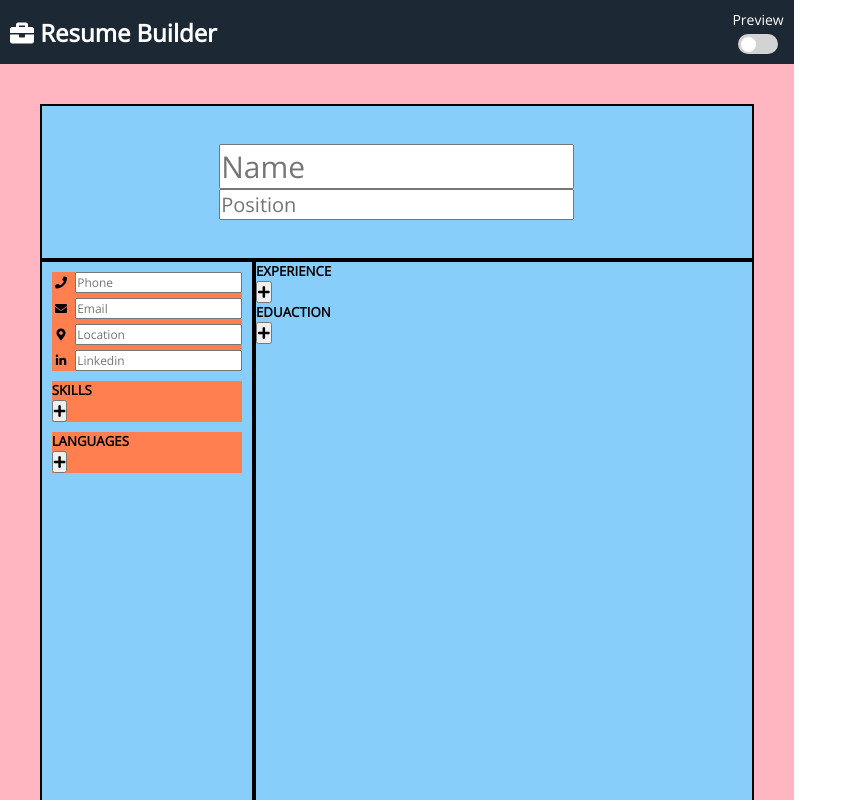
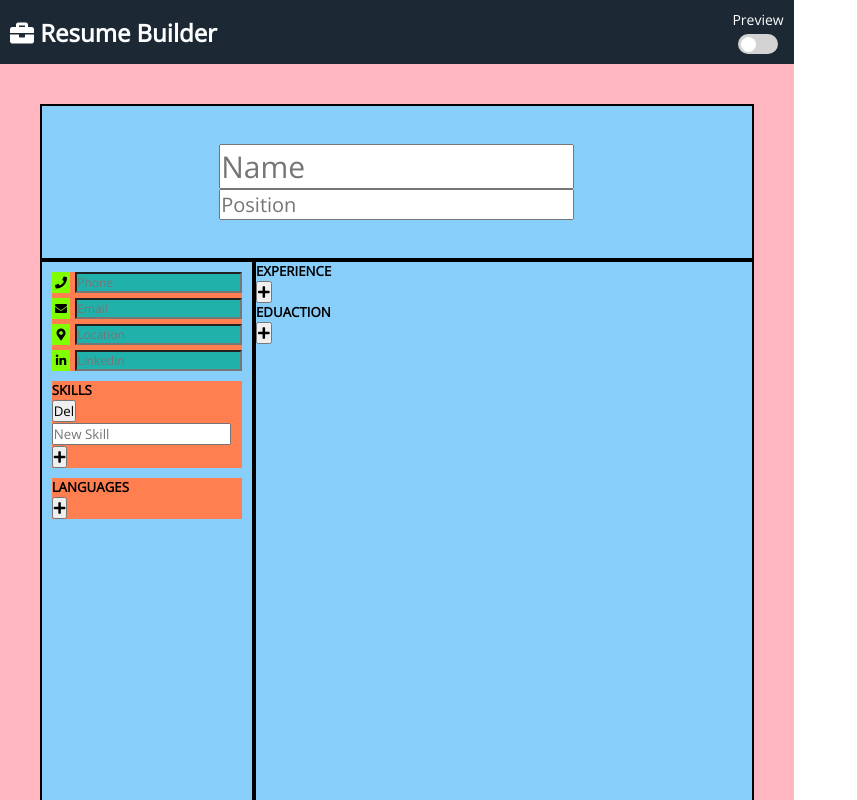
Before and after one commit to fernanda-veiga/cv-project, a React (Create React App) app: page / in a window 1280 px wide. Both pictures are taken after a click on the button 59 px from the left and 411 px from the top of the page. Shown: the top 800 px of the page, without its empty margins (0-857 px from the left). Built offline with nearby package versions, Linux system fonts and the light colour scheme.

Commit message:
Added a function to add a new skill and to delete a skill from the allSkills array.

```diff
--- a/src/App.js
+++ b/src/App.js
@@ -22,7 +22,10 @@ class App extends Component {
         location: "",
         linkedin: "",
       },
-      Skills: [],
+      Skills: {
+        allSkills: [],
+        newSkill: "",
+      },
       Languages: [],
       Experience: [],
       Education: [],
@@ -41,6 +44,26 @@ class App extends Component {
     this.setState({ InfoSection: changedProperty });
   };
 
+  handleSkillChange = (event) => {
+    let changedProperty = this.state.Skills;
+    changedProperty.newSkill = event.target.value;
+    this.setState({ Skills: changedProperty });
+  };
+
+  addSkill = () => {
+    const changedProperty = this.state.Skills;
+    changedProperty.allSkills.push(changedProperty.newSkill);
+    changedProperty.newSkill = "";
+    this.setState({ Skills: changedProperty });
+  };
+
+  deleteSkill = (event) => {
+    const changedProperty = this.state.Skills;
+    const index = event.target.id.replace(/^\D+/g, "");
+    changedProperty.allSkills.splice(index, 1);
+    this.setState({ Skills: changedProperty });
+  };
+
   togglePreviewMode = () => {
     console.log(this.state.isPreviewMode);
     this.setState({ isPreviewMode: !this.state.isPreviewMode });
@@ -54,6 +77,9 @@ class App extends Component {
           state={this.state}
           handleProfileChange={this.handleProfileChange}
           handleInfoChange={this.handleInfoChange}
+          handleSkillChange={this.handleSkillChange}
+          addSkill={this.addSkill}
+          deleteSkill={this.deleteSkill}
         />
       </div>
     );
--- a/src/components/Education.js
+++ b/src/components/Education.js
@@ -1,3 +1,5 @@
+import React from "react";
+
 function Education(props) {
   if (props.isPreviewMode === true) {
     return <EducationPreview education={props.education} />;
--- a/src/components/Experience.js
+++ b/src/components/Experience.js
@@ -1,3 +1,5 @@
+import React from "react";
+
 function Experience(props) {
   if (props.isPreviewMode === true) {
     return <ExperiencePreview experience={props.experience} />;
--- a/src/components/LeftSection.js
+++ b/src/components/LeftSection.js
@@ -11,7 +11,13 @@ function LeftSection(props) {
         infoSection={props.infoSection}
         handleInfoChange={props.handleInfoChange}
       />
-      <Skills isPreviewMode={props.isPreviewMode} skills={props.skills} />
+      <Skills
+        isPreviewMode={props.isPreviewMode}
+        skills={props.skills}
+        handleSkillChange={props.handleSkillChange}
+        addSkill={props.addSkill}
+        deleteSkill={props.deleteSkill}
+      />
       <Languages
         isPreviewMode={props.isPreviewMode}
         laguanges={props.languages}
--- a/src/components/Resume.js
+++ b/src/components/Resume.js
@@ -17,6 +17,9 @@ function Resume(props) {
         infoSection={props.state.InfoSection}
         handleInfoChange={props.handleInfoChange}
         skills={props.state.Skills}
+        handleSkillChange={props.handleSkillChange}
+        addSkill={props.addSkill}
+        deleteSkill={props.deleteSkill}
         languages={props.state.Languages}
       />
       <RightSection
--- a/src/components/Skills.js
+++ b/src/components/Skills.js
@@ -1,18 +1,35 @@
+import React from "react";
+
 function Skills(props) {
   if (props.isPreviewMode === true) {
     return <SkillsPreview skills={props.skills} />;
   } else {
-    return <SkillsInput skills={props.skills} />;
+    return (
+      <SkillsInput
+        skills={props.skills}
+        handleSkillChange={props.handleSkillChange}
+        addSkill={props.addSkill}
+        deleteSkill={props.deleteSkill}
+      />
+    );
   }
 }
 
 function SkillsInput(props) {
-  //const skills = props.skills;
-
   return (
     <section className="SkillsSection">
       <h5>SKILLS</h5>
-      <button type="button" className="skills-button">
+      <CurrentSkills
+        currentSkills={props.skills.allSkills}
+        deleteSkill={props.deleteSkill}
+      />
+      <input
+        type="text"
+        placeholder={"New Skill"}
+        value={props.skills.newSkill}
+        onChange={props.handleSkillChange}
+      ></input>
+      <button type="button" className="skill-add" onClick={props.addSkill}>
         <i className="fas fa-plus"></i>
       </button>
     </section>
@@ -28,6 +45,29 @@ function SkillsPreview(props) {
       </button>
     </section>
   );
+}
+
+function CurrentSkills(props) {
+  const currentSkills = props.currentSkills;
+
+  if (currentSkills !== []) {
+    return currentSkills.map((skill, index) => {
+      return (
+        <div key={`skill-${index}-div`}>
+          <div key={`skill-${index}`} id={`skill-${index}`}>{`${skill}`}</div>
+          <button
+            key={`skill-delete-${index}`}
+            id={`skill-delete-${index}`}
+            type="button"
+            className="skill-delete"
+            onClick={props.deleteSkill}
+          >
+            Del
+          </button>
+        </div>
+      );
+    });
+  }
 }
 
 /*function InfoSection(props) {
--- a/src/styles/LeftSection.css
+++ b/src/styles/LeftSection.css
@@ -23,12 +23,17 @@
 }
 .InfoSection input,
 .InfoSection p {
+  background: lightseagreen;
   width: 90%;
   font-size: 12px;
   display: flex;
   align-items: center;
 }
+.InfoSection p {
+  word-break: break-word;
+}
 .icon {
+  background: chartreuse;
   width: 10%;
   font-size: 12px;
   display: flex;
```
